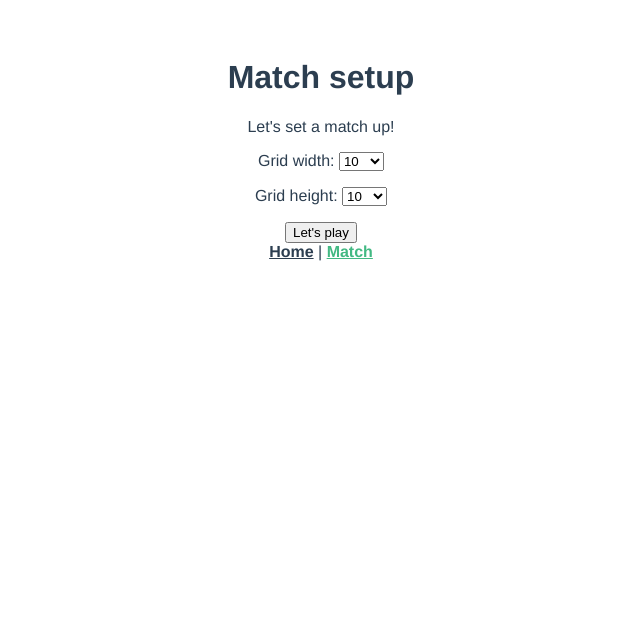
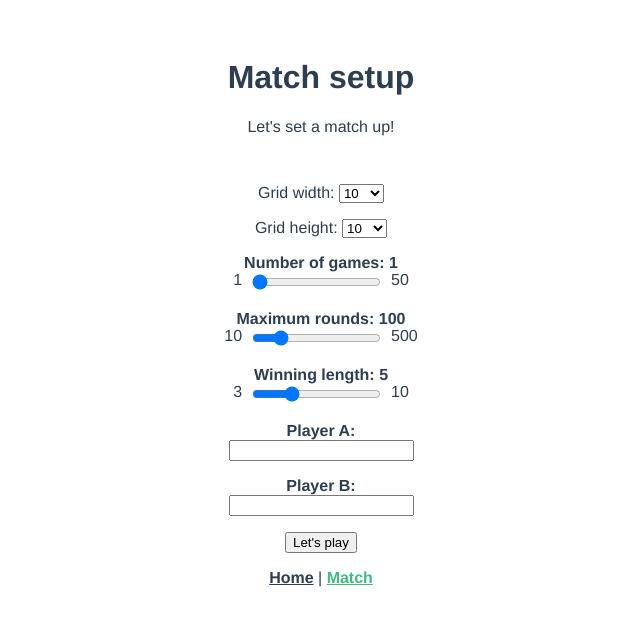
Before and after one commit to cverna-hackathons/pyski, a Vue app in the folder client/: page /#/setup in a window 1280 px wide. Shown: the top 626 px of the page, without its empty margins (319-959 px from the left). Built offline with nearby package versions, Linux system fonts and the light colour scheme.

Commit message:
added match setup form

```diff
--- a/client/src/components/MatchSetupForm.vue
+++ b/client/src/components/MatchSetupForm.vue
@@ -1,5 +1,5 @@
 <template>
-  <div>
+  <div class="match-setup-container">
     <form @submit.prevent="handleMatchSubmittal">
       <p>
         <label>
@@ -25,6 +25,54 @@
           </select>
         </label>
       </p>
+      <p>
+        <label>
+          <b>Number of games: {{ numOfGamesInput }}</b>
+          <RangeInput
+            :max="50"
+            :min="1"
+            name="numOfGames"
+            :step="1"
+            v-model="numOfGamesInput"
+          />
+        </label>
+      </p>
+      <p>
+        <label>
+          <b>Maximum rounds: {{ maxRoundsInput }}</b>
+          <RangeInput
+            :max="500"
+            :min="10"
+            name="maxRounds"
+            :step="10"
+            v-model="maxRoundsInput"
+          />
+        </label>
+      </p>
+      <p>
+        <label>
+          <b>Winning length: {{ winningLengthInput }}</b>
+          <RangeInput
+            :max="10"
+            :min="3"
+            name="winningLength"
+            :step="1"
+            v-model="winningLengthInput"
+          />
+        </label>
+      </p>
+      <p>
+        <label>
+          <b>Player A: {{ playerAInput }}</b>
+          <TextInput name="playerA" v-model="playerAInput" />
+        </label>
+      </p>
+      <p>
+        <label>
+          <b>Player B: {{ playerBInput }}</b>
+          <TextInput name="playerB" v-model="playerBInput" />
+        </label>
+      </p>
       <button>Let's play</button>
     </form>
   </div>
@@ -33,6 +81,8 @@
 import { defineComponent } from 'vue'
 import { mapActions } from 'vuex'
 import SizeOption from './SizeOption'
+import RangeInput from './RangeInput.vue'
+import TextInput from './TextInput.vue'
 
 const GRID_SIZES: number[] = [10, 30, 50, 100]
 export default defineComponent({
@@ -41,10 +91,17 @@ export default defineComponent({
       GRID_SIZES,
       gridWidthInput: GRID_SIZES[0],
       gridHeightInput: GRID_SIZES[0],
+      maxRoundsInput: 100,
+      numOfGamesInput: 1,
+      playerAInput: '',
+      playerBInput: '',
+      winningLengthInput: 5,
     }
   },
   components: {
+    RangeInput,
     SizeOption,
+    TextInput,
   },
   methods: {
     ...mapActions(['submit']),
@@ -52,14 +109,19 @@ export default defineComponent({
       const response = await this.submit({
         grid_height: this.gridHeightInput,
         grid_width: this.gridWidthInput,
-        num_of_games: 1,
-        max_rounds: 500,
-        repo_A: 'server/lib/players/alpha.js',
+        num_of_games: this.numOfGamesInput,
+        max_rounds: this.maxRoundsInput,
+        repo_A: this.playerAInput,
         repo_B: 'server/lib/players/alpha.js',
-        winning_length: 5,
+        winning_length: this.winningLengthInput,
       })
       console.log('response', response)
     },
   },
 })
 </script>
+<style>
+.match-setup-container {
+  padding: 1em;
+}
+</style>
--- /dev/null
+++ b/client/src/components/RangeInput.vue
@@ -0,0 +1,45 @@
+<template>
+  <div class="range-input">
+    <span class="range-input-prepend">{{ min }}</span>
+    <input
+      type="range"
+      :name="name"
+      v-model="valueInput"
+      :max="max"
+      :min="min"
+      :step="step"
+    />
+    <span class="range-input-append">{{ max }}</span>
+    <br />
+  </div>
+</template>
+
+<script lang="ts">
+import { defineComponent } from 'vue'
+export default defineComponent({
+  computed: {
+    valueInput: {
+      get(): number | undefined {
+        return this.modelValue
+      },
+      set(val: string) {
+        this.$emit('update:modelValue', parseInt(val))
+      },
+    },
+  },
+  props: {
+    max: Number,
+    min: Number,
+    modelValue: Number,
+    name: String,
+    step: Number,
+  },
+})
+</script>
+<style>
+.range-input span {
+  position: relative;
+  margin: auto 0.5em;
+  top: -0.3em;
+}
+</style>
--- /dev/null
+++ b/client/src/components/TextInput.vue
@@ -0,0 +1,32 @@
+<template>
+  <div class="text-input">
+    <input type="text" :name="name" v-model="valueInput" />
+  </div>
+</template>
+
+<script lang="ts">
+import { defineComponent } from 'vue'
+export default defineComponent({
+  computed: {
+    valueInput: {
+      get(): string | undefined {
+        return this.modelValue
+      },
+      set(val: string) {
+        this.$emit('update:modelValue', val)
+      },
+    },
+  },
+  props: {
+    modelValue: String,
+    name: String,
+  },
+})
+</script>
+<style>
+.range-input span {
+  position: relative;
+  margin: auto 0.5em;
+  top: -0.3em;
+}
+</style>
--- a/package.json
+++ b/package.json
@@ -3,7 +3,7 @@
   "version": "0.1.0",
   "private": true,
   "scripts": {
-    "start:dev": "DEBUG=pyski* nodemon ./server/index.ts",
+    "start:dev": "DEBUG=pyski* nodemon ./server/index.ts --config ./nodemon.json",
     "start": "ts-node ./server/index.ts",
     "test": "mocha ./**/*.test.ts --exit --timeout=10000 --require ts-node/register"
   },
```
Also changed, not shown: 2 other files (tests, documents, lock files or other folders).
